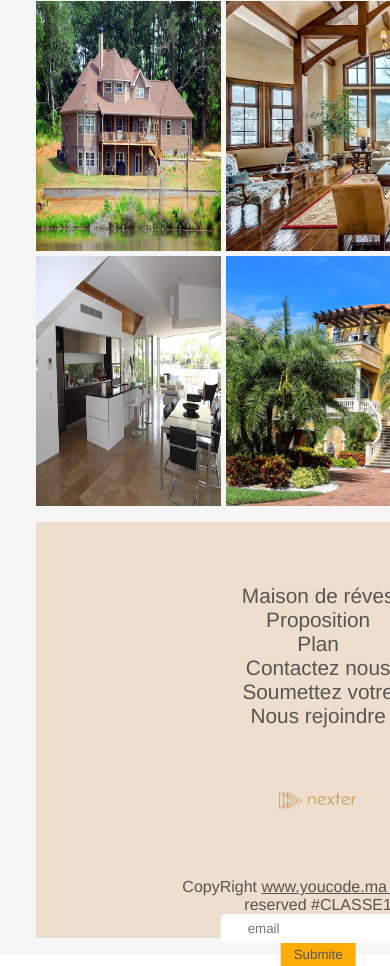
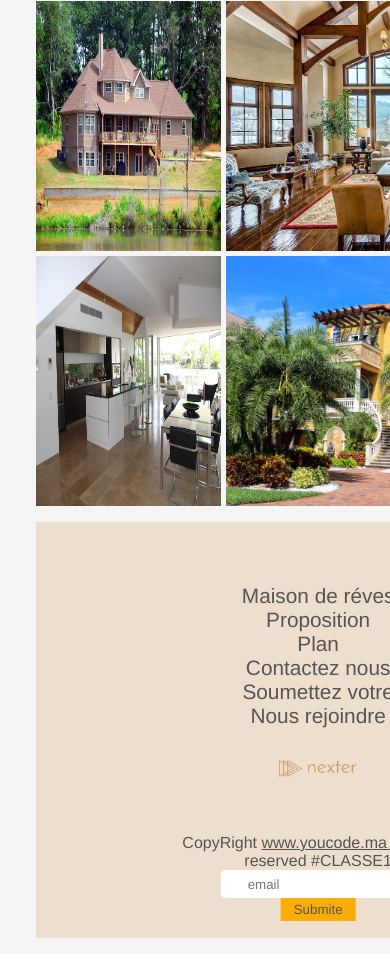
Before and after one commit to yahyabouhlal/Workflow, a website: page fichier_starter/dist/index.html in a window 390 px wide. Shown: the part 4306-5272 px from the top of the page. Drawn offline with nearby package versions, Linux system fonts and the light colour scheme; files that its build step writes are made by us from their sources.

Commit message:
change value top

```diff
--- a/fichier_starter/sass/_ziko.scss
+++ b/fichier_starter/sass/_ziko.scss
@@ -161,12 +161,13 @@ footer {
     .footer {
       img {
         position: none;
+        padding-top: 2em;
       }
     }
     .copy-right {
       .copy {
         position: relative;
-        top: 130%;
+        top:  87%;
         left: 100%;
         display: block;
         text-align: center;
```
